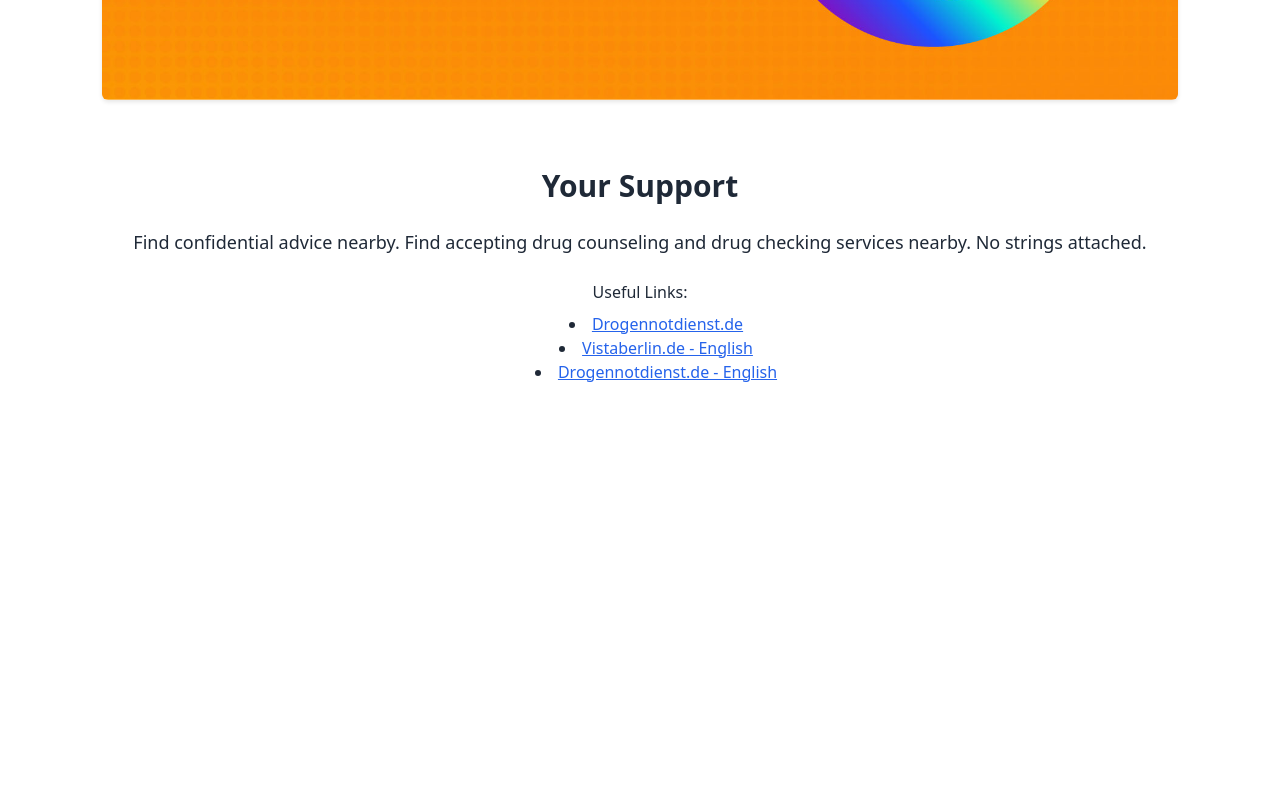
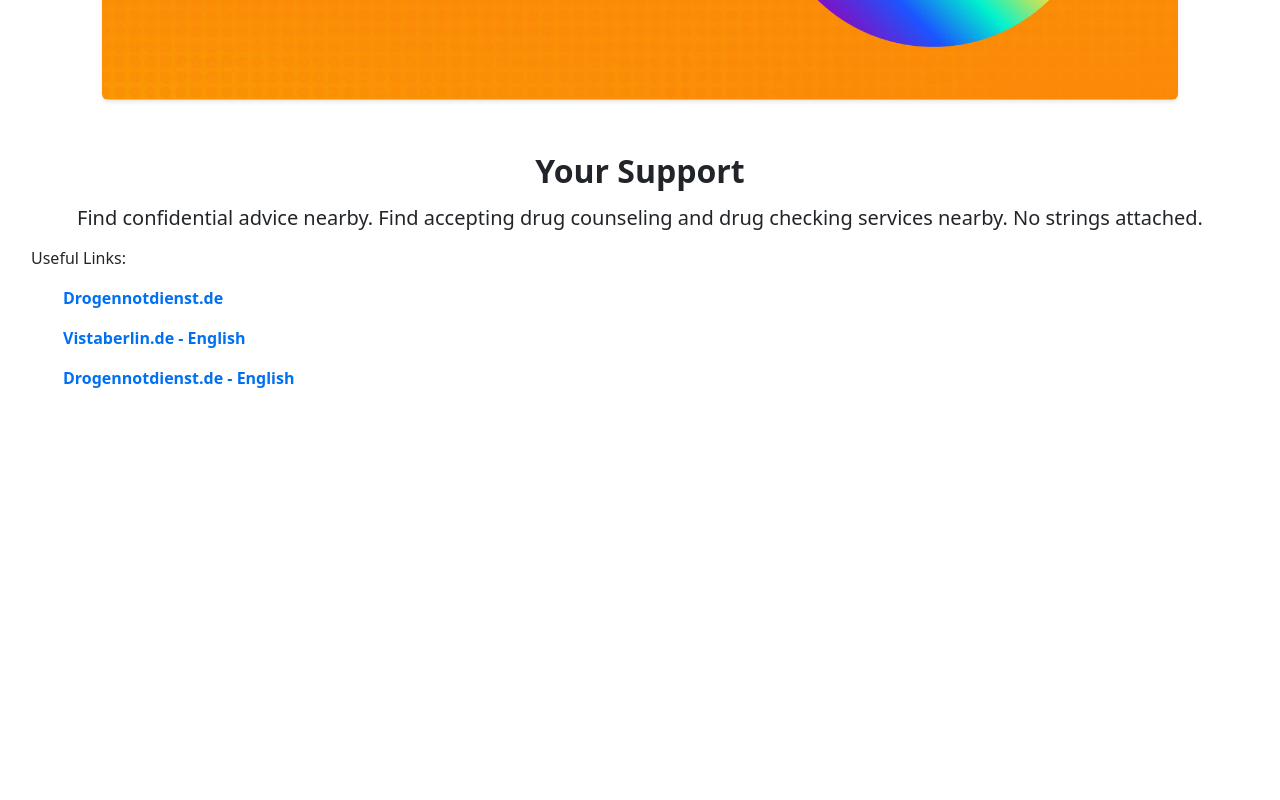
Before and after one commit to jugglingjsons/partysafe, a Next.js app: page /support in a window 1280 px wide. Shown: the part 960-1760 px from the top of the page. Built offline with nearby package versions, Linux system fonts and the light colour scheme; no server answers.

Commit message:
cssdoneforlibrary

```diff
--- a/src/components/library.js
+++ b/src/components/library.js
@@ -7,6 +7,7 @@ import Chatbot from "react-chatbot-kit";
 import config from "../components/bot/config";
 import MessageParser from "../components/bot/MessageParser";
 import ActionProvider from "../components/bot/ActionProvider";
+import Image from "next/image";
 
 export default function Library({ drugLibraryData }) {
   const [drugLibrary, setDrugLibrary] = useState([]);
@@ -53,7 +54,15 @@ export default function Library({ drugLibraryData }) {
   return (
     <div className="container">
       <h1>Drug Library</h1>
-
+      <div className={styles["image-container"]}>
+        <Image
+          src="/support.png" // Replace with your image source
+          alt="Support"
+          width={300} // Adjust the width as needed
+          height={300} // Adjust the height as needed
+          className={styles["support-image"]}
+        />
+      </div>
       {/* Render the Searchbar component */}
       <Searchbar
         onSearch={handleSearch}
--- a/src/pages/support.js
+++ /dev/null
@@ -1,89 +0,0 @@
-import { useState } from 'react';
-import Image from 'next/image';
-
-const links = [
-  { text: 'Drogennotdienst.de', url: 'https://drogennotdienst.de/' },
-  { text: 'Vistaberlin.de - English', url: 'https://vistaberlin.de/sprachen/english/' },
-  { text: 'Drogennotdienst.de - English', url: 'https://drogennotdienst.de/english/' },
-  // Add more links as needed
-];
-
-export default function Support() {
-  const [showMoreLinks, setShowMoreLinks] = useState(false);
-
-  const toggleShowMoreLinks = () => {
-    setShowMoreLinks(!showMoreLinks);
-  };
-
-  const visibleLinks = showMoreLinks ? links : links.slice(0, 3);
-
-  return (
-    <div className="bg-white min-h-screen text-gray-800 p-4">
-      <h1 className="text-center my-4 text-3xl font-semibold">Your Support</h1>
-      <h2 className="text-center my-4 text-lg">
-        Find confidential advice nearby. Find accepting drug counseling and drug checking services nearby. No strings attached.
-      </h2>
-      <div className="text-center my-4">
-        <p className="mb-2">Useful Links:</p>
-        <ul className="list-disc list-inside">
-          {visibleLinks.map((link, index) => (
-            <li key={index}>
-              <a
-                className="text-blue-600 hover:underline"
-                href={link.url}
-                target="_blank"
-                rel="noopener noreferrer"
-              >
-                {link.text}
-              </a>
-              <div className={`website-preview ${showMoreLinks ? 'show-preview' : ''}`}>
-                {showMoreLinks && (
-                  <iframe
-                    title={`Website Preview - ${link.text}`}
-                    src={link.url}
-                    frameBorder="0"
-                    width="320"
-                    height="180"
-                  />
-                )}
-              </div>
-            </li>
-          ))}
-        </ul>
-        {links.length > 3 && (
-          <>
-            <button
-              className="mt-4 text-blue-600 hover:underline"
-              onClick={toggleShowMoreLinks}
-            >
-              {showMoreLinks ? 'Show Less' : 'Show More'}
-            </button>
-            {showMoreLinks && (
-              <div className="my-4">
-                <Image
-                  src="/support.gif" // Replace with your image source
-                  alt="Cartoon Animation"
-                  width={200} // Adjust the width as needed
-                  height={200} // Adjust the height as needed
-                />
-              </div>
-            )}
-          </>
-        )}
-      </div>
-      <style jsx>{`
-        .website-preview {
-          display: none;
-          margin-top: 10px;
-          overflow: hidden;
-          transition: height 0.5s ease-in-out;
-        }
-
-        .show-preview {
-          display: block;
-          height: 180px; /* Adjust the height as needed */
-        }
-      `}</style>
-    </div>
-  );
-}
--- /dev/null
+++ b/src/pages/support.jsx
@@ -0,0 +1,44 @@
+import Image from "next/image";
+import styles from "../styles/support.module.css";
+
+const links = [
+  { text: "Drogennotdienst.de", url: "https://drogennotdienst.de/" },
+  {
+    text: "Vistaberlin.de - English",
+    url: "https://vistaberlin.de/sprachen/english/",
+  },
+  {
+    text: "Drogennotdienst.de - English",
+    url: "https://drogennotdienst.de/english/",
+  },
+  // Add more links as needed
+];
+
+export default function Support() {
+  return (
+    <div className={styles["support-container"]}>
+      <h1 className={styles["support-title"]}>Your Support</h1>
+      <h2 className={styles["support-description"]}>
+        Find confidential advice nearby. Find accepting drug counseling and drug
+        checking services nearby. No strings attached.
+      </h2>
+      <div className={styles["link-list"]}>
+        <p className={styles["link-item"]}>Useful Links:</p>
+        <ul>
+          {links.map((link, index) => (
+            <li key={index} className={styles["link-item"]}>
+              <a
+                className={styles["link-button"]}
+                href={link.url}
+                target="_blank"
+                rel="noopener noreferrer"
+              >
+                {link.text}
+              </a>
+            </li>
+          ))}
+        </ul>
+      </div>
+    </div>
+  );
+}
--- /dev/null
+++ b/src/styles/support.module.css
@@ -0,0 +1,35 @@
+/* support.module.css */
+
+.support-container {
+  background-color: #fff;
+  min-height: 100vh;
+  text-align: center;
+  padding: 1rem;
+}
+
+.support-title {
+  font-size: 2rem;
+  font-weight: bold;
+  margin: 1rem 0;
+}
+
+.support-description {
+  font-size: 1.25rem;
+  margin: 1rem 0;
+}
+
+.link-list {
+  margin: 1rem 0;
+  text-align: left;
+}
+
+.link-item {
+  margin: 1rem 0;
+}
+
+.link-button {
+  text-decoration: none;
+  color: #0070f3;
+  font-weight: bold;
+  cursor: pointer;
+}
```
Also changed, not shown: src/pages/about.js (+33 -7 lines), src/styles/Library.module.css (+11 -0 lines), public/support.png (renamed from public/prevbanner_ image.png), src/pages/login.jsx (renamed from src/pages/login.js).
